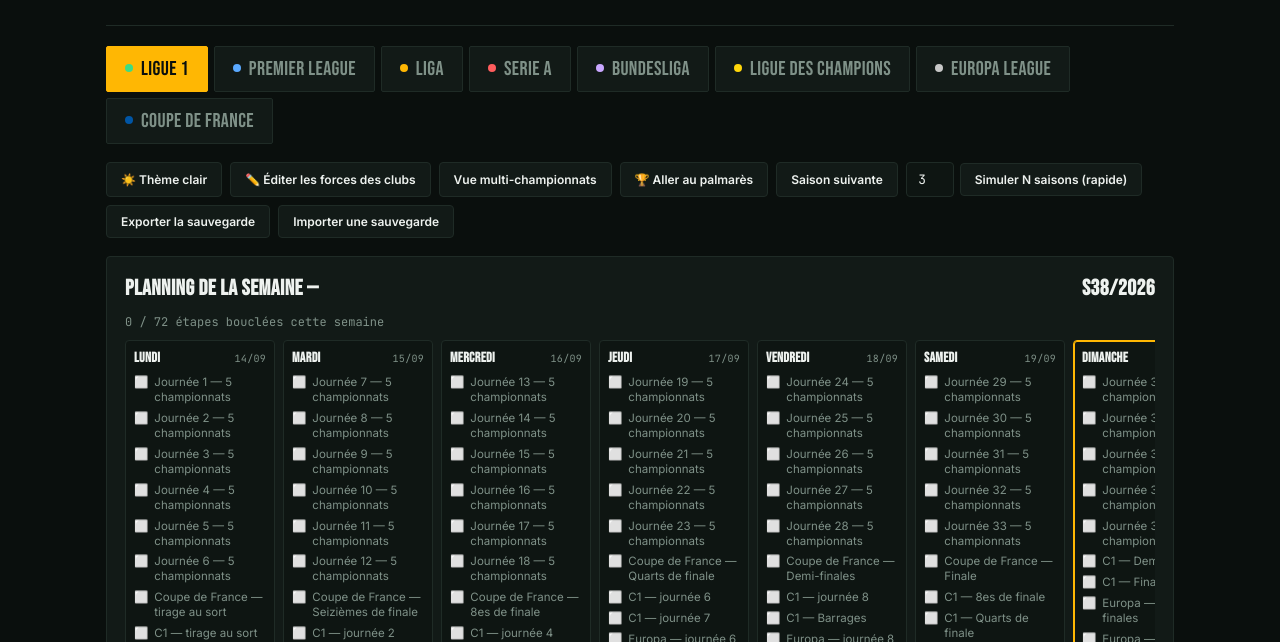
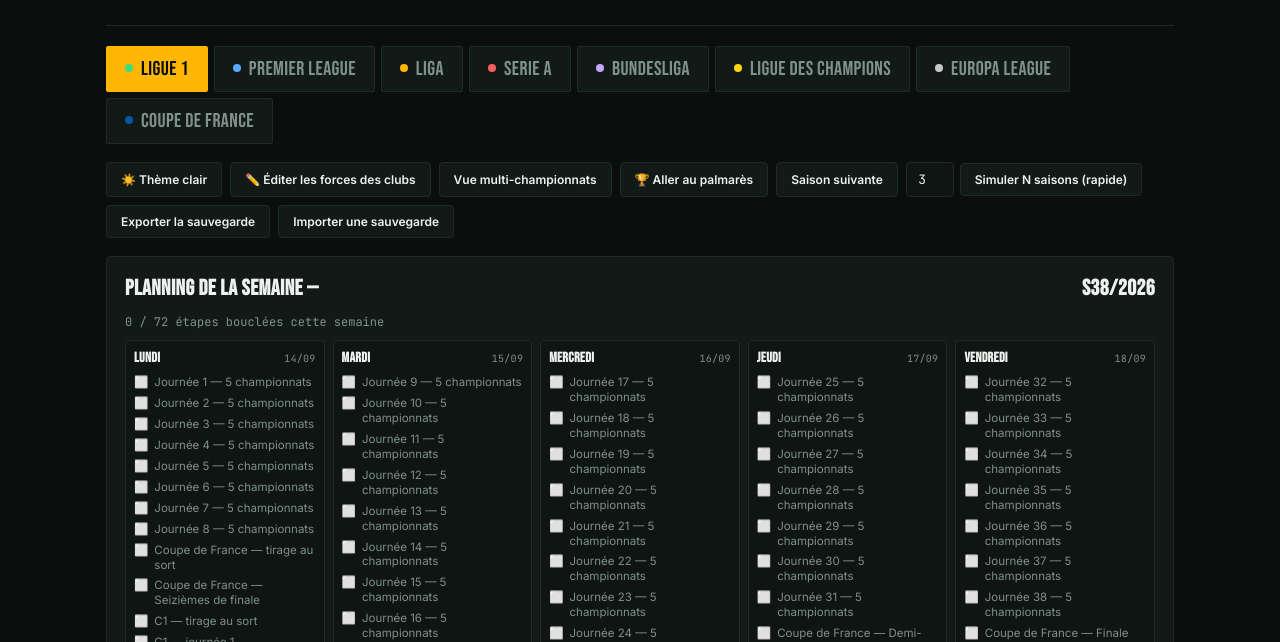
Before and after one commit to leloarerpi-max/fivechampionnats, a plain HTML site: page index.html in a window 1280 px wide. Shown: the part 158-800 px from the top of the page. Drawn offline with Linux system fonts and the light colour scheme.

Commit message:
index.html

```diff
--- a/index.html
+++ b/index.html
@@ -678,8 +678,8 @@
   .live-news-item{padding:7px 0;border-bottom:1px dashed var(--line);font-size:13px;color:var(--muted);}
     /* ---------- Planning hebdomadaire (1 saison = 1 semaine calendaire) ---------- */
   .weekly-progress{font-family:'JetBrains Mono',monospace;font-size:12px;color:var(--muted);margin-bottom:10px;}
-  .weekly-grid{display:grid;grid-template-columns:repeat(7,minmax(150px,1fr));gap:8px;overflow-x:auto;}
-  @media (max-width:900px){.weekly-grid{grid-template-columns:repeat(7,190px);}}
+  .weekly-grid{display:grid;grid-template-columns:repeat(5,minmax(150px,1fr));gap:8px;overflow-x:auto;}
+  @media (max-width:900px){.weekly-grid{grid-template-columns:repeat(5,190px);}}
   .weekly-day{border:1px solid var(--line);border-radius:4px;padding:8px;background:var(--panel-2);}
   .weekly-day.today{border-color:var(--amber);box-shadow:0 0 0 1px var(--amber) inset;}
   .weekly-day h4{margin:0 0 6px;font-family:'Bebas Neue',sans-serif;font-size:14px;letter-spacing:.02em;display:flex;justify-content:space-between;align-items:baseline;color:var(--text);}
@@ -3803,7 +3803,7 @@
 document.getElementById('live-finish-btn').addEventListener('click', () => closeLiveOverlay(false));
 
 /* ---------- Planning hebdomadaire : répartition des tâches sur Lundi -> Dimanche ---------- */
-const DAY_NAMES = ['Lundi', 'Mardi', 'Mercredi', 'Jeudi', 'Vendredi', 'Samedi', 'Dimanche'];
+const DAY_NAMES = ['Lundi', 'Mardi', 'Mercredi', 'Jeudi', 'Vendredi'];
 const CDF_ROUND_ORDER = ['Seizièmes de finale', '8es de finale', 'Quarts de finale', 'Demi-finales', 'Finale'];
 const EURO_ROUND_ORDER = ['Barrages', '8es de finale', 'Quarts de finale', 'Demi-finales', 'Finale'];
 
@@ -3850,9 +3850,10 @@
 function splitAcrossWeek(queue){
   const days = [];
   let pos = 0;
-  for (let d = 0; d < 7; d++){
+  const NUM_WEEKLY_DAYS = 5; // Lundi -> Vendredi (week-end exclu du planning)
+  for (let d = 0; d < NUM_WEEKLY_DAYS; d++){
     const remaining = queue.length - pos;
-    const daysLeft = 7 - d;
+    const daysLeft = NUM_WEEKLY_DAYS - d;
     const take = Math.ceil(remaining / daysLeft);
     days.push(queue.slice(pos, pos + take));
     pos += take;
```
